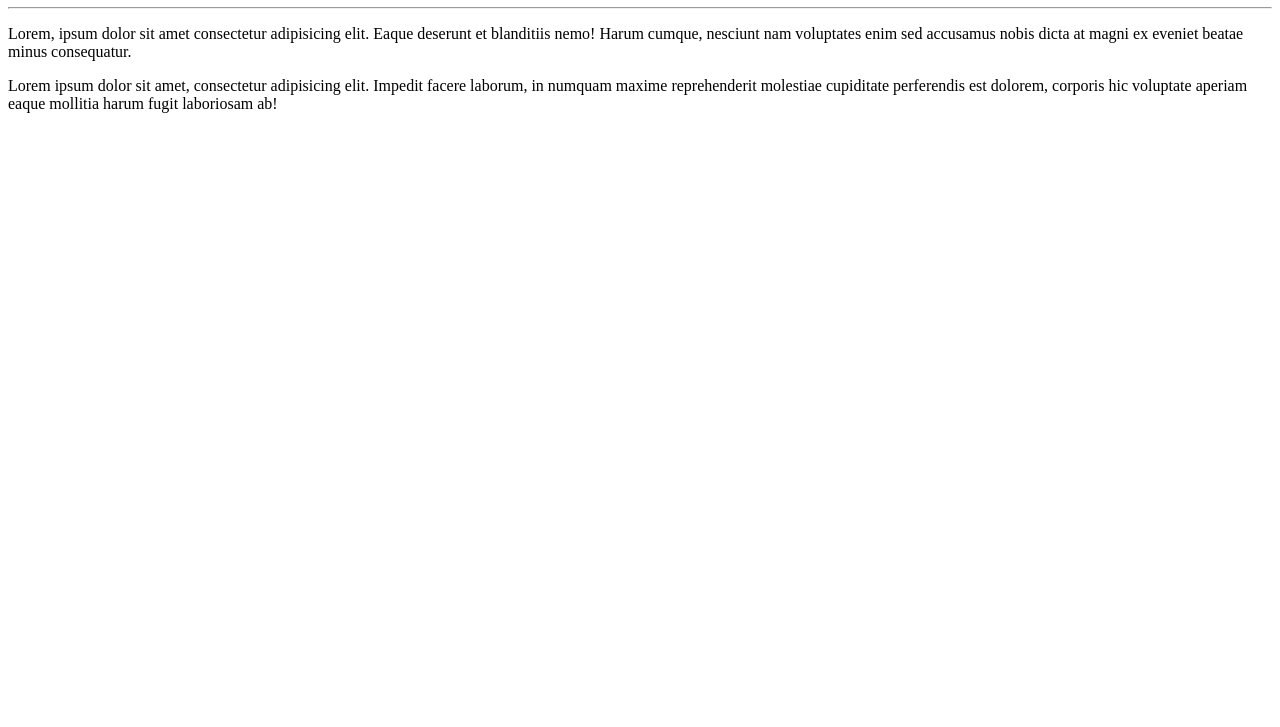
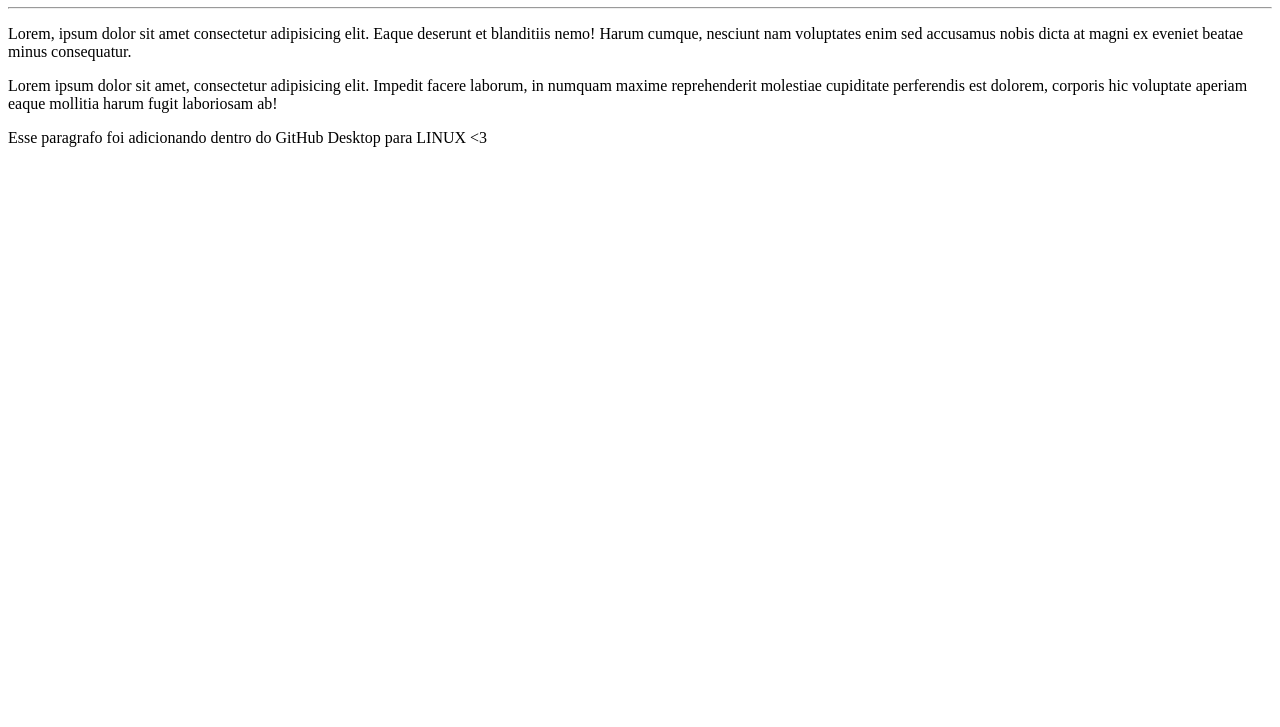
Before and after one commit to SilvanCarvalho/OlaMundo, a plain HTML site: page site-exemplo/index.html in a window 1280 px wide. Shown: the part 73-800 px from the top of the page. Drawn offline with Linux system fonts and the light colour scheme.

Commit message:
mudei o arquivo index

```diff
--- a/site-exemplo/index.html
+++ b/site-exemplo/index.html
@@ -16,5 +16,6 @@
         <p>Lorem ipsum dolor sit amet, consectetur adipisicing elit. Impedit facere laborum, in numquam maxime reprehenderit molestiae cupiditate perferendis est dolorem, corporis hic voluptate aperiam eaque mollitia harum fugit laboriosam ab!
 
         </p>
+        <p>Esse paragrafo foi adicionando dentro do GitHub Desktop para LINUX &lt;3</p>
 </body>
 </html>
```
